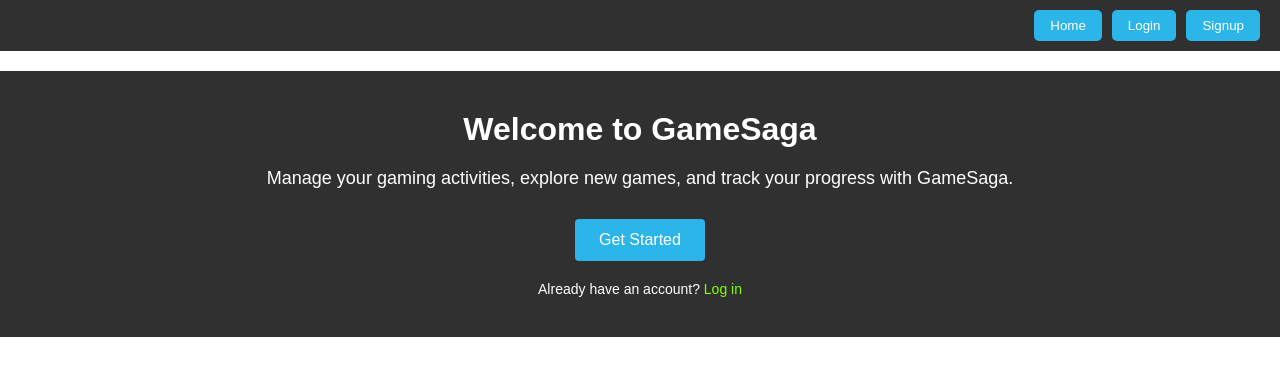
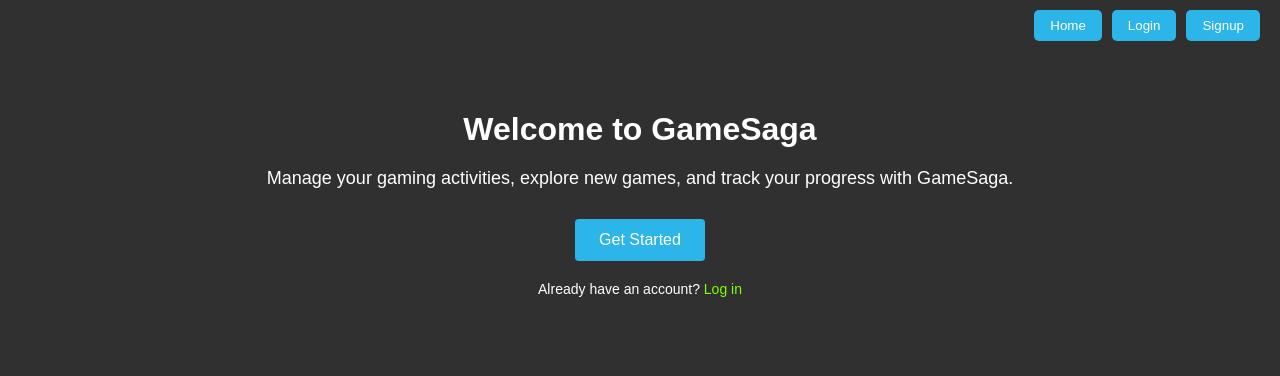
Before and after one commit to Stelluuh/GameSaga, a React (Create React App) app in the folder client/: page / in a window 1280 px wide. Shown: the top 376 px of the page. Built offline with nearby package versions, Linux system fonts and the light colour scheme; no server answers.

Commit message:
change background color to grey

```diff
--- a/client/src/Styles/App.css
+++ b/client/src/Styles/App.css
@@ -2,6 +2,7 @@
 body, h1, h2, h3, h4, h5, h6, p, ul, li {
   margin: 0;
   padding: 0;
+  background-color: #303030;
 }
 
 /* Set the default font family */
```
